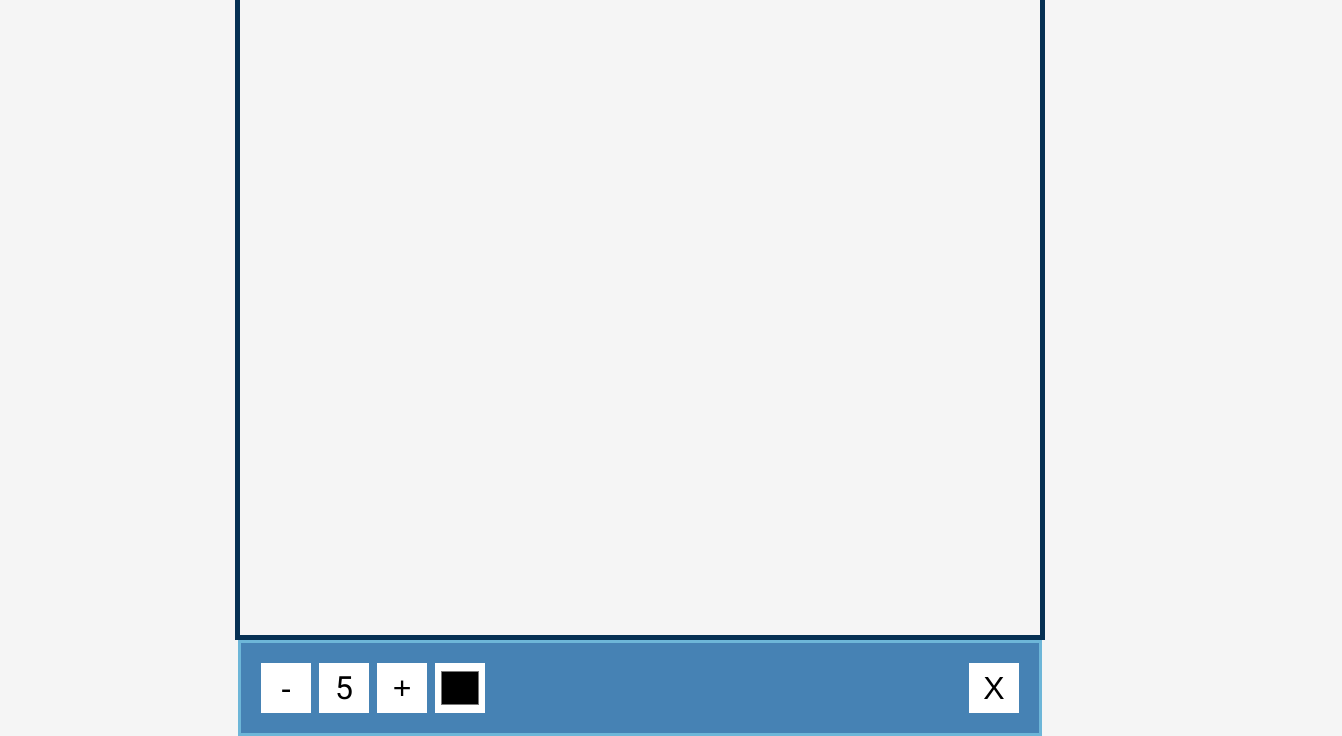
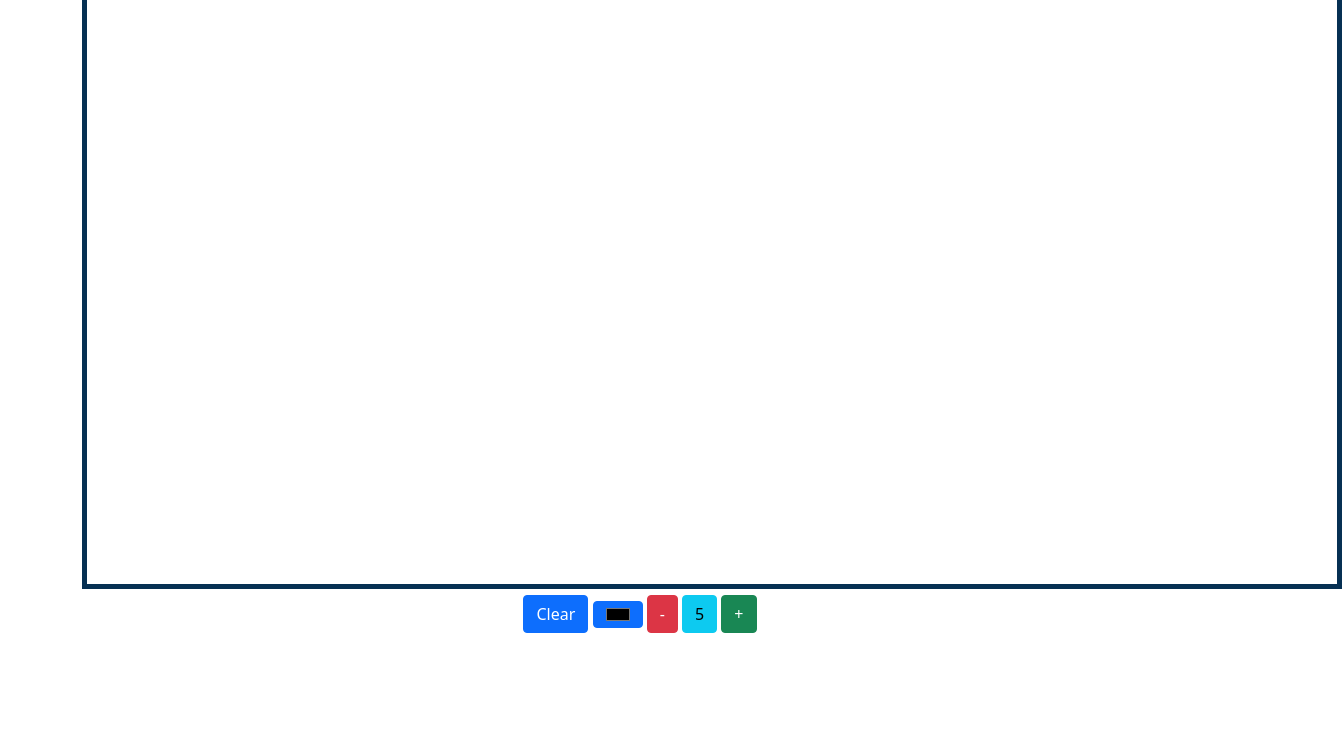
Before and after one commit to bindaldhara/Drawing-App, a plain HTML site: page index.html in a window 1280 px wide. Shown: the part 67-803 px from the top of the page, 1342 px wide, since content can reach past the window. Drawn offline with nearby package versions, Linux system fonts and the light colour scheme.

Commit message:
added bootstrap and improved design and removed page scrolling

```diff
--- a/index.html
+++ b/index.html
@@ -4,17 +4,39 @@
     <meta charset="UTF-8" />
     <meta name="viewport" content="width=device-width, initial-scale=1.0" />
     <link rel="stylesheet" href="style.css" />
+    <link href="https://cdn.jsdelivr.net/npm/bootstrap@5.1.3/dist/css/bootstrap.min.css" rel="stylesheet" integrity="sha384-1BmE4kWBq78iYhFldvKuhfTAU6auU8tT94WrHftjDbrCEXSU1oBoqyl2QvZ6jIW3" crossorigin="anonymous">
     <title>Drawing App</title>
   </head>
   <body>
-    <canvas id="canvas" width="800" height="700"></canvas>
     <div class="container">
-      <button id="decrease">-</button>
-      <span id="size">5</span>
-      <button id="increase">+</button>
-      <input type="color" id="color">
-      <button id="clear">X</button>
-    </div>
+      <div class="row">
+        <div class="col-md-12">
+          <h1>Drawing App</h1>
+        </div>
+      </div>
+
+      <div class="row">
+        <div class="col-md-12">
+          <div class="canvas-container">
+            <canvas id="canvas" width="1250" height="590"></canvas>
+          </div>
+        </div>
+      </div>
+
+      <div class="row">
+        <div class="col-md-12">
+          <div class="controls text-center">
+            <button id="clear" class="btn btn-primary">Clear</button>
+            <input type="color" id="color"  class="btn btn-primary">
+            <button id="decrease" class="btn btn-danger">-</button>
+              <span id="size" class="btn btn-info">5</span>
+            <button id="increase" class="btn btn-success">+</button>
+          </div>
+        </div>
+      </div>
+    <!-- <canvas id="canvas" width="700" height="700"></canvas> -->
+
+    <script src="https://cdn.jsdelivr.net/npm/bootstrap@5.1.3/dist/js/bootstrap.bundle.min.js" integrity="sha384-ka7Sk0Gln4gmtz2MlQnikT1wXgYsOg+OMhuP+IlRH9sENBO0LRn5q+8nbTov4+1p" crossorigin="anonymous"></script>
 
     <script src="script.js"></script>
   </body>
--- a/script.js
+++ b/script.js
@@ -74,8 +74,8 @@ increaseBtn.addEventListener('click', () => {
 decreaseBtn.addEventListener('click', () => {
     size -= 2
 
-    if(size < 5) {
-        size = 5
+    if(size < 3) {
+        size = 3
     }
 
     updateSizeOnScreen()
--- a/style.css
+++ b/style.css
@@ -1,46 +1,4 @@
 @import url('https://fonts.googleapis.com/css2?family=Roboto:wght@400;700&display=swap');
-
-* {
-  box-sizing: border-box;
-}
-
-body {
-  background-color: #f5f5f5;
-  font-family: 'Roboto', sans-serif;
-  display: flex;
-  flex-direction: column;
-  align-items: center;
-  justify-content: center;
-  height: 100vh;
-  margin: 0;
-}
-
 canvas {
   border: 5px solid rgb(6, 48, 83);
 }
-
-.container {
-  background-color: steelblue;
-  border: 3px solid rgb(109, 182, 216);
-  display: flex;
-  width: 804px;
-  padding: 1rem;
-}
-
-.container > * {
-  background-color: #fff;
-  border: none;
-  display: inline-flex;
-  align-items: center;
-  justify-content: center;
-  font-size: 2rem;
-  height: 50px;
-  width: 50px;
-  margin: 0.25rem;
-  padding: 0.25rem;
-  cursor: pointer;
-}
-
-.container > *:last-child {
-  margin-left: auto;
-}
```
